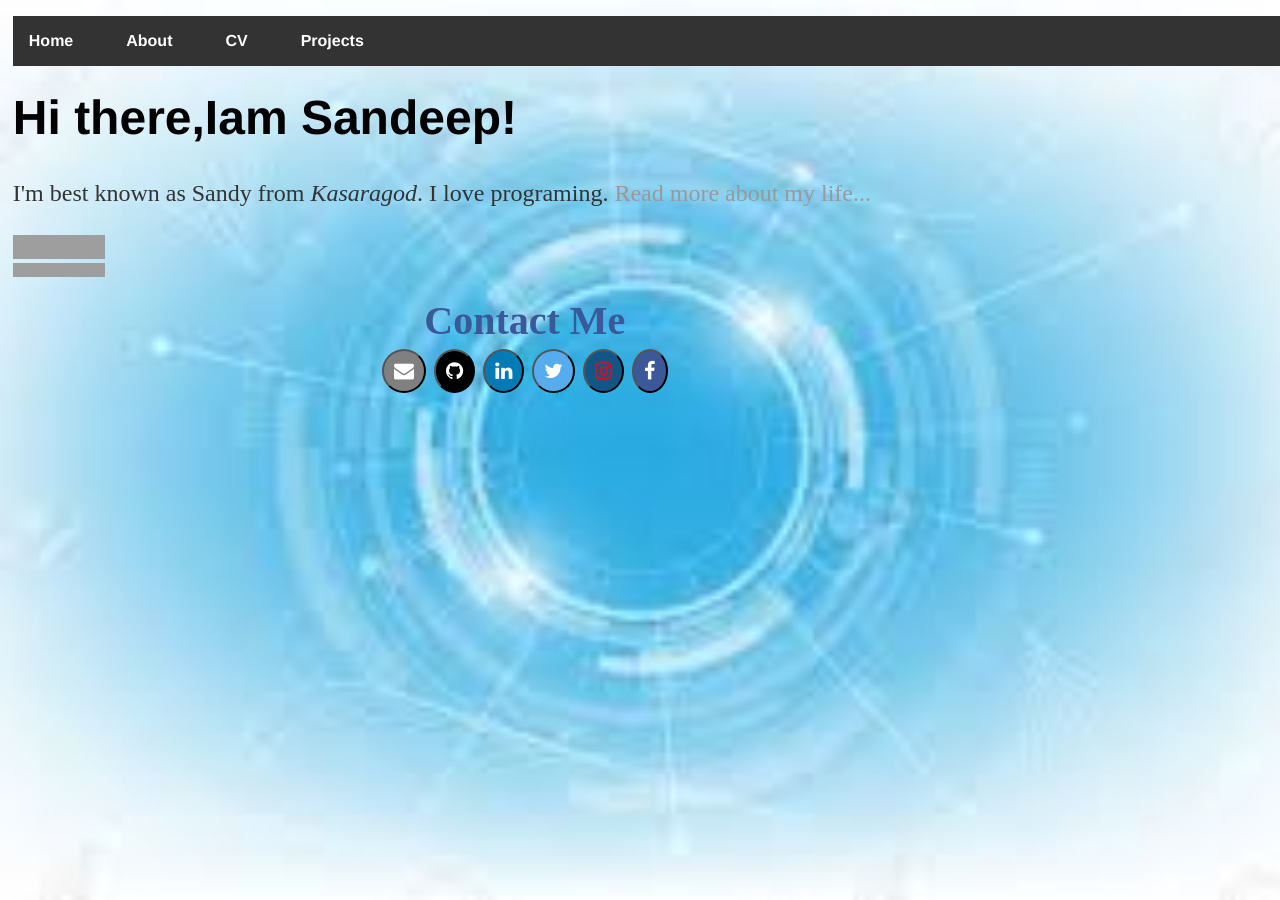
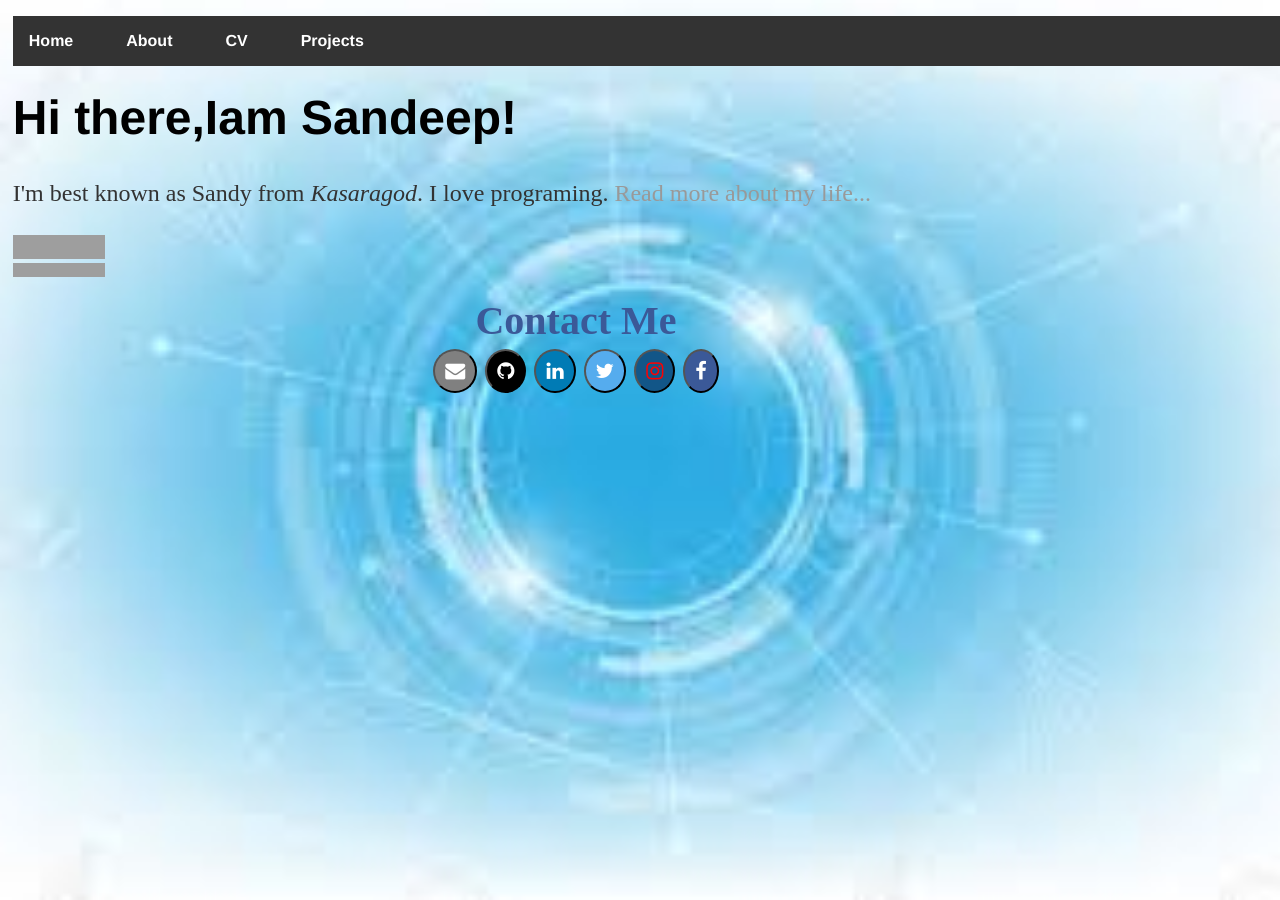
Before and after one commit to sandeepnayaks/sandeepnayaks.github.io, a Jekyll site: the page built from index.html, in a window 1280 px wide. Built offline with Jekyll 4.4.1, drawn with Linux system fonts in a browser that asks for light colours; grey boxes are pictures that could not be loaded.

Commit message:
Update main.css

```diff
--- a/css/main.css
+++ b/css/main.css
@@ -1,4 +1,4 @@
-body { margin: 90px 1%;top:0; width: 80%;
+body { margin: 90px 1%;top:0; width: 88%;
 }
 html {
   background: url(../../bg1.jpg) no-repeat center center fixed;
```
